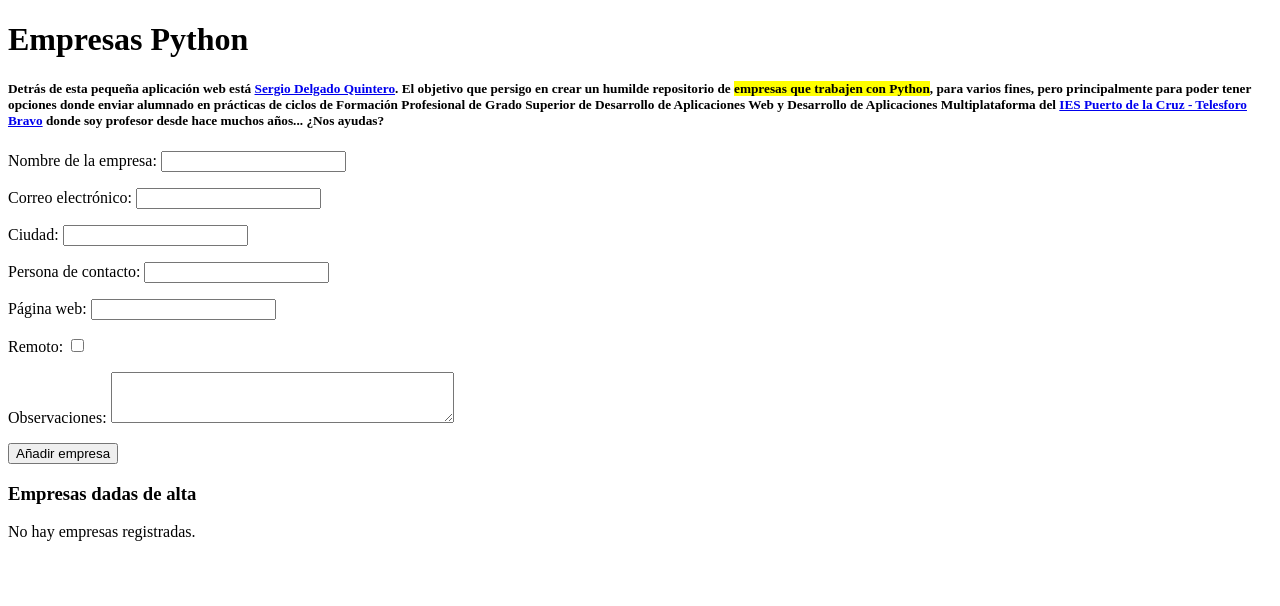
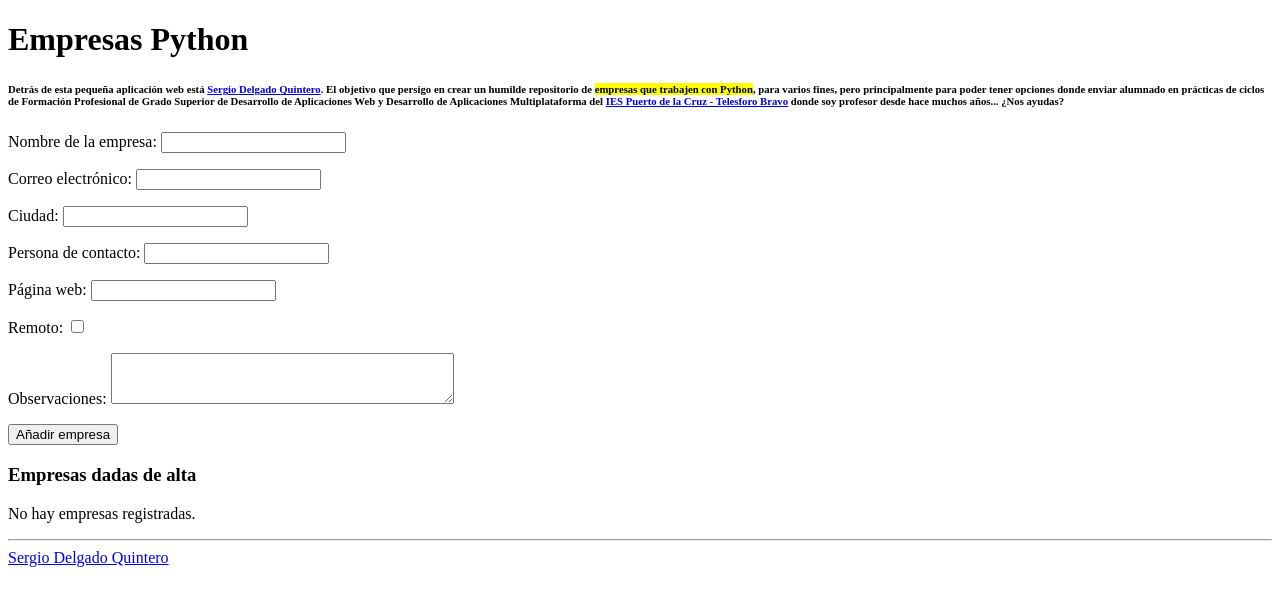
Before and after one commit to sdelquin/empresas-python, a Django app: page / in a window 1280 px wide. Shown: the top 606 px of the page. Run offline with Django 5.2, Linux system fonts and the light colour scheme; data that the repository does not hold is empty.

Commit message:
Add footer

```diff
--- a/shared/static/css/base.css
+++ b/shared/static/css/base.css
@@ -12,3 +12,7 @@ ul.errorlist {
 div.grid {
   column-gap: 10%;
 }
+
+div.footer-right {
+  text-align: right;
+}
--- a/shared/templates/base.html
+++ b/shared/templates/base.html
@@ -25,5 +25,11 @@
           </div>
         </div>
     </main>
+    <footer class="container">
+      <hr>
+      <section>
+        {% include "footer.html" %}
+      </section>
+    </footer>
   </body>
 </html>
--- /dev/null
+++ b/shared/templates/footer.html
@@ -0,0 +1,10 @@
+<div class="grid">
+    <div class="footer-left">
+      <i class="fa-regular fa-copyright"></i>
+      <a href="https://sdelquin.matraka.es">Sergio Delgado Quintero</a>
+    </div>
+    <div class="footer-right">
+      <a class="pico-color-azure-300" href="https://github.com/sdelquin/empresas-python"><i class="fa-brands fa-github"></i></a>
+      <a class="pico-color-azure-300" href="mailto:sdelqui@gobiernodecanarias.org"><i class="fa-regular fa-envelope"></i></a>
+    </div>
+  </div>
--- a/shared/templates/header.html
+++ b/shared/templates/header.html
@@ -1,4 +1,4 @@
 <h1>Empresas Python <i class="fa-brands fa-python"></i></h1>
-<h5>
+<h6>
   Detrás de esta pequeña aplicación web está <a href="https://sdelquin.matraka.es">Sergio Delgado Quintero</a>. El objetivo que persigo en crear un humilde repositorio de <mark>empresas que trabajen con Python</mark>, para varios fines, pero principalmente para poder tener opciones donde enviar alumnado en prácticas de ciclos de Formación Profesional de Grado Superior de Desarrollo de Aplicaciones Web y Desarrollo de Aplicaciones Multiplataforma del <a href="https://iespto.es">IES Puerto de la Cruz - Telesforo Bravo</a> donde soy profesor desde hace muchos años... ¿Nos ayudas? <i class="fa-regular fa-hand-peace"></i>
-</h5>
+</h6>
```
